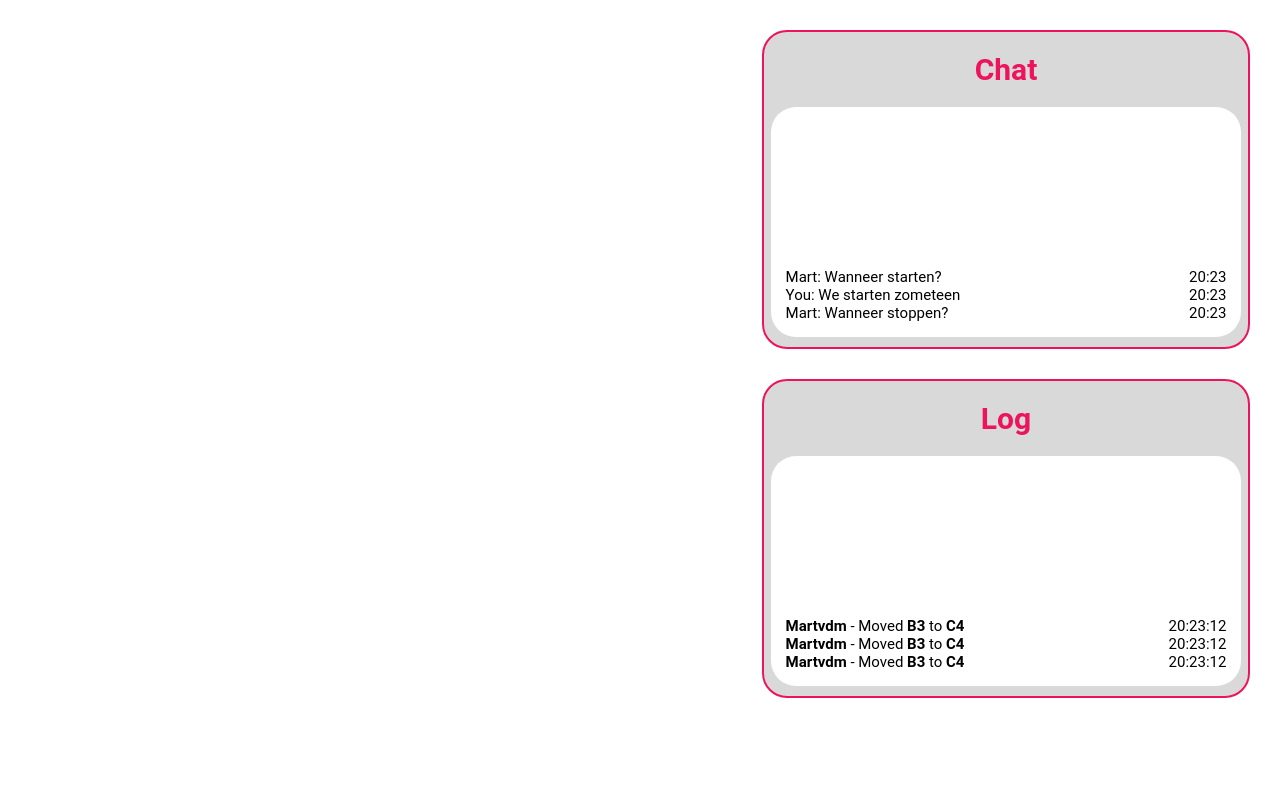
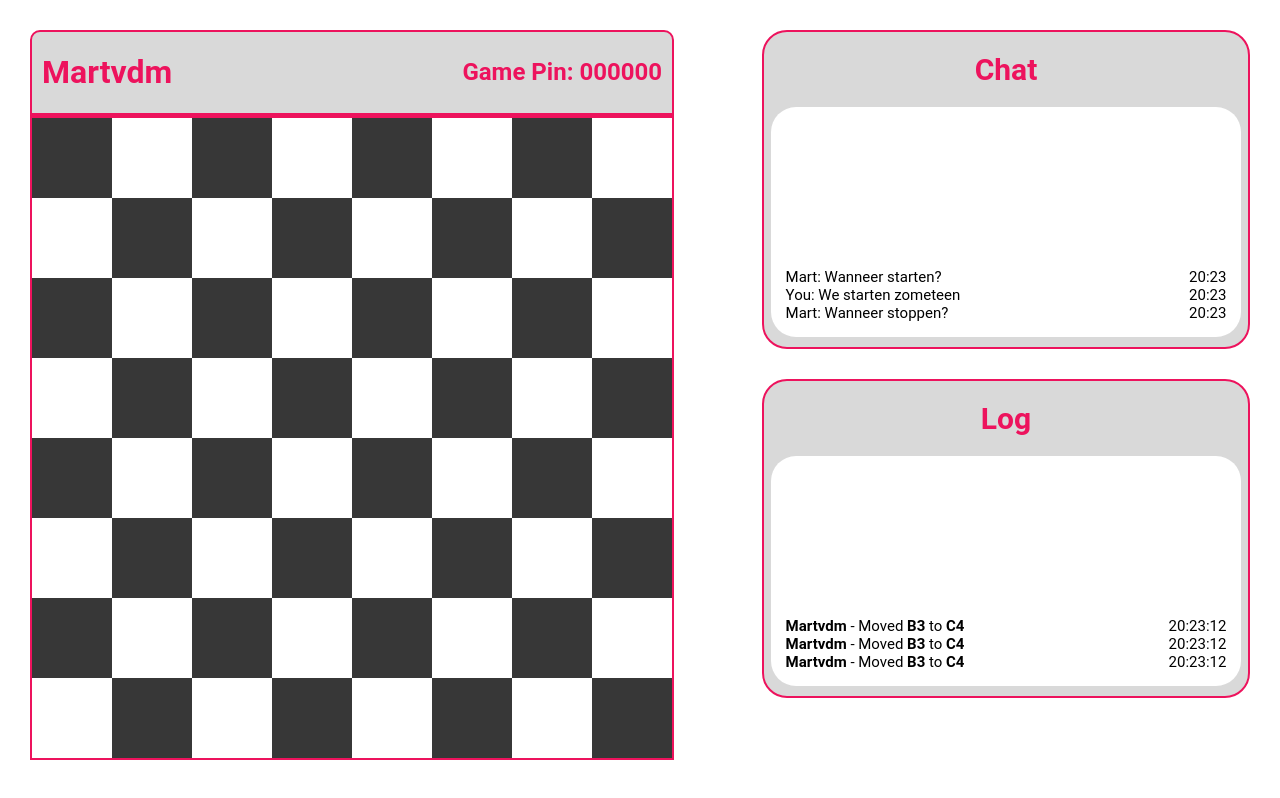
Before and after one commit to DanericNetwork/Dam-It-Front-end, a Vue app: page /game in a window 1280 px wide. Built offline with nearby package versions, Linux system fonts and the light colour scheme.

Commit message:
feat: checkersboard

```diff
--- a/src/components/CheckersBoard.vue
+++ b/src/components/CheckersBoard.vue
@@ -1,78 +1,93 @@
 <template>
-    <div class="checkers-board">
-      <div v-for="(row, y) in board" :key="y" class="checkers-row">
-        <div v-for="(piece, x) in row" :key="getKey(x, y)" class="checkers-cell">
-          <div v-if="piece" class="checkers-piece" :class="{ 'red': piece.color === 'red', 'black': piece.color === 'black', 'king': piece.isKing }"></div>
+  <div class="checkerboard-container">
+    <div class="checkerboard-header">
+      <h1>Martvdm</h1>
+      <h2>Game Pin: 000000</h2>
+    </div>
+    <div class="checkerboard">
+      <div v-for="row in rows" :key="row">
+        <div class="checkerboard__square" v-for="col in cols" :key="col" :class="{'checkerboard__square--dark': isDarkSquare(row, col)}">
+          <div class="stone" v-if="isDarkSquare(row, col) && shouldAddStone(row, col)"></div>
+        </div>
       </div>
     </div>
   </div>
 </template>
 
-<script lang="ts">
-  interface Piece {
-    color: string;
-    isKing: boolean;
-  }
-
-  interface Board {
-    [x: number]: {
-      [y: number]: Piece | null;
-    };
-  }
-
+<script>
 export default {
-    name: 'CheckersBoard',
-    props: {
-      board: {
-        type: Object as () => Board,
-        required: true
+  name: "CheckersBoard",
+  data() {
+    return {
+      rows: 8,
+      cols: 8,
     }
   },
   methods: {
-      getKey(x: number, y: number): string {
-        return `${x}-${y}`;
+    isDarkSquare(row, col) {
+      // Determine if the square should be dark or light
+      return (row + col) % 2 === 0
+    },
+    shouldAddStone(row, col) {
+      // Determine if a stone should be added to the square
+      // Customize this logic based on your requirements
+      // For example, you can check specific row and column conditions
+      return (row === 0 || row === 2) && (col % 2 !== 0);
+    },
+  },
 }
-    }
-  };
 </script>
 
-<style scoped>
-  .checkers-board {
+<style>
+.checkerboard-container {
   display: flex;
   flex-direction: column;
+  background-color: #D9D9D9;
+  width: 640px;
+  border-radius: 10px 10px 0 0;
+  border: 2px solid #ed135d;
+  font-family: 'Roboto', sans-serif;
 }
 
-  .checkers-row {
+.checkerboard-header {
+  border-bottom: 5px solid #ed135d;
+  padding: 0 10px 0 10px;
   display: flex;
+  justify-content: space-between;
+  align-items: center;
+  flex-direction: row;
+  color: #ed135d;
 }
 
-  .checkers-cell {
-    width: 50px;
-    height: 50px;
-    display: flex;
-    justify-content: center;
-    align-items: center;
+.checkerboard-header a {
+  color: #f34981;
+  text-decoration: none;
 }
 
-  .checkers-piece {
-    width: 40px;
-    height: 40px;
-    border-radius: 50%;
-    background-color: white;
-    border: 2px solid black;
+.checkerboard {
+  display: flex;
+  flex-wrap: wrap;
+  width: 100%;
+  justify-content: center;
+  background-color: #D9D9D9;
+  font-family: 'Roboto', sans-serif;
 }
 
-  .checkers-piece.red {
-    background-color: red;
+.checkerboard__square {
+  width: 80px;
+  height: 80px;
+  background-color: #fff;
 }
 
-  .checkers-piece.black {
-    background-color: black;
+.checkerboard__square--dark {
+  background-color: #373737;
 }
 
-  .checkers-piece.king:before {
-    content: "K";
-    font-weight: bold;
-    font-size: 30px;
+.stone {
+  background-color: #000; /* Customize the stone color */
+  width: 20px; /* Customize the stone size */
+  height: 20px;
+  border-radius: 50%;
+  margin: 5px; /* Customize the stone spacing */
 }
 </style>
```
Lines whose indentation alone changed are shown as unchanged.
